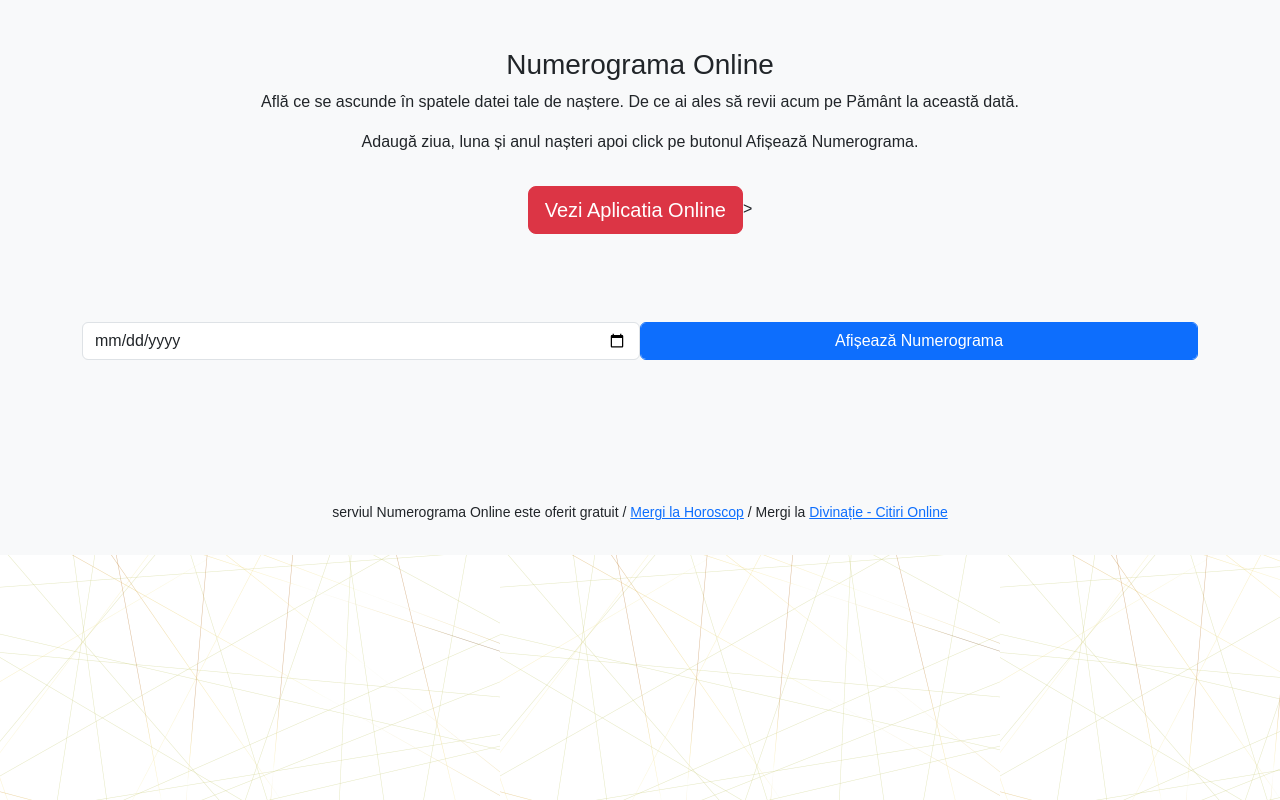
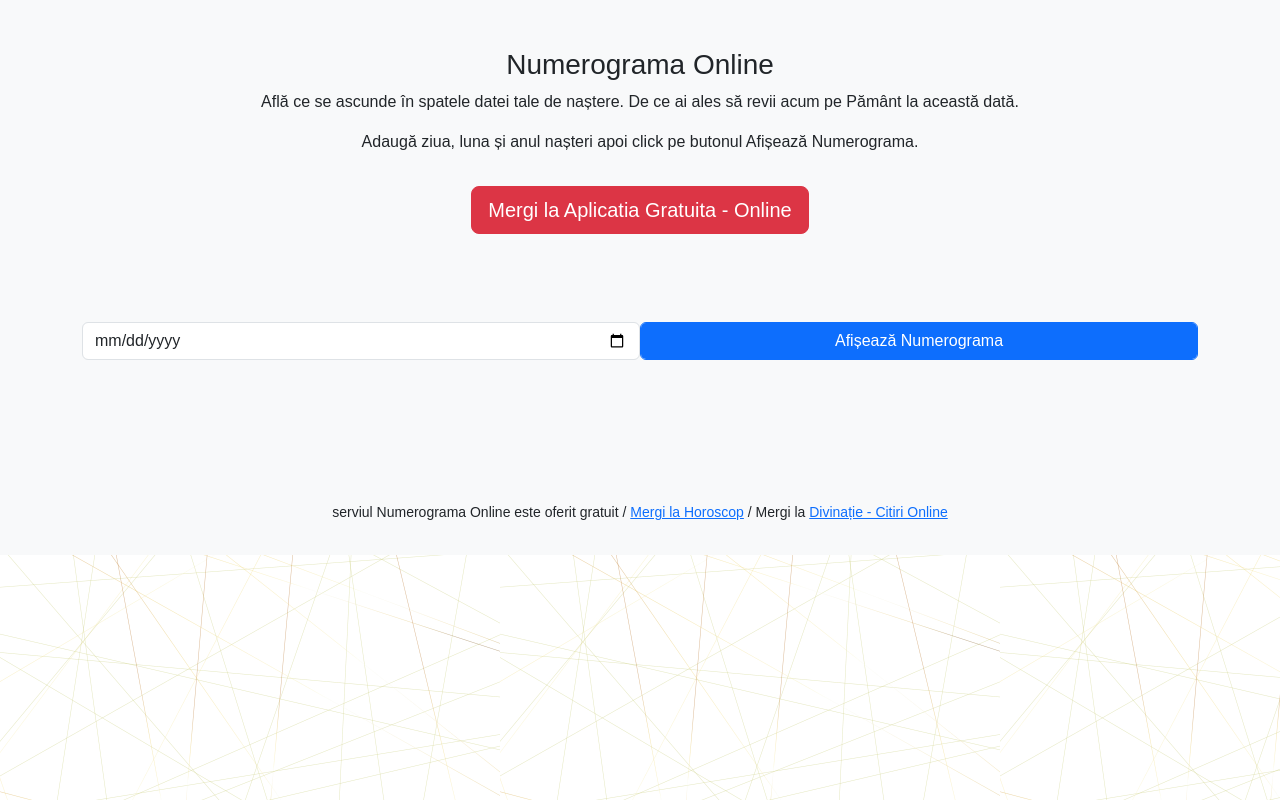
Before and after one commit to Dascent/blogger, a plain HTML site: page blog/za-numerograma.html in a window 1280 px wide. Drawn offline with nearby package versions, Linux system fonts and the light colour scheme.

Commit message:
Update za-numerograma.html
render

```diff
--- a/blog/za-numerograma.html
+++ b/blog/za-numerograma.html
@@ -23,7 +23,7 @@ body {font-family: Arial, sans-serif;}
 <h3>Numerograma Online</h3>
 <p>Află ce se ascunde în spatele datei tale de naștere. De ce ai ales să revii acum pe Pământ la această dată.</p>
 <p>Adaugă ziua, luna și anul nașteri apoi click pe butonul Afișează Numerograma.</p>
-	<p class="col-12 p-3 text-center"><a class="btn btn-lg btn-danger" href="https://lenani.ro/aplicatii/numerograma-online/">Vezi Aplicatia Online</a>></p>
+	<p class="col-12 p-3 text-center"><a class="btn btn-lg btn-danger" href="https://lenani.ro/aplicatii/numerograma-online/">Mergi la Aplicatia Gratuita - Online</a></p>
 </div>
   <div class="container-fluid p-3 mx-auto mt-4">
   <div class="container">
```
